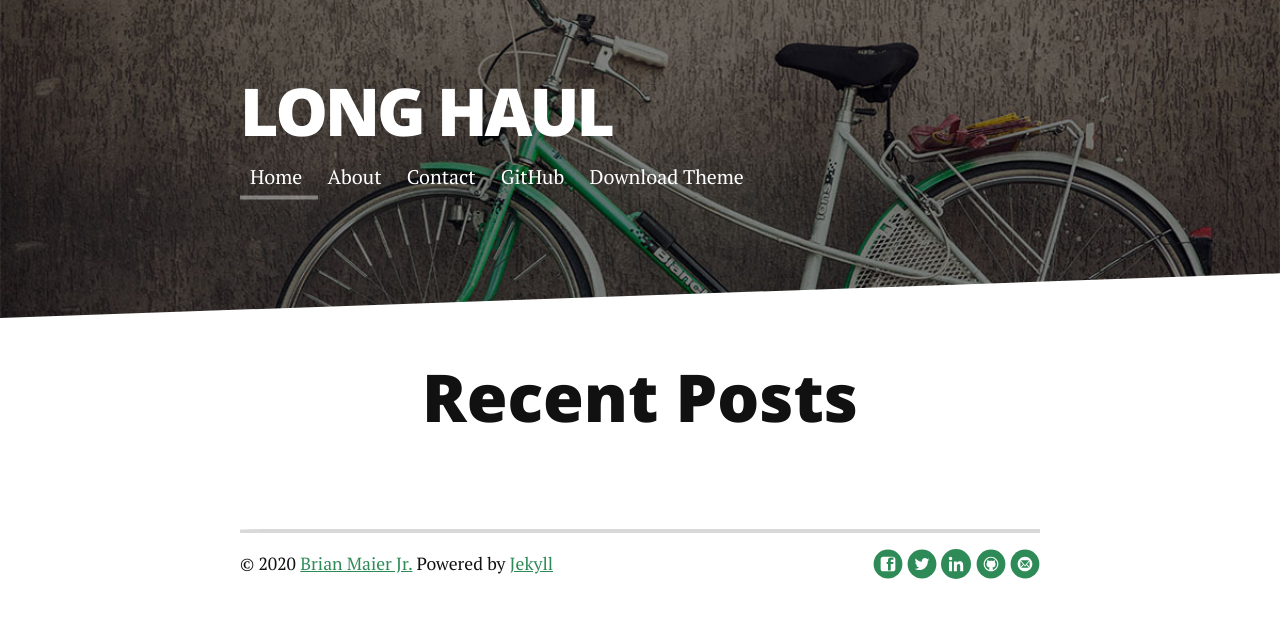
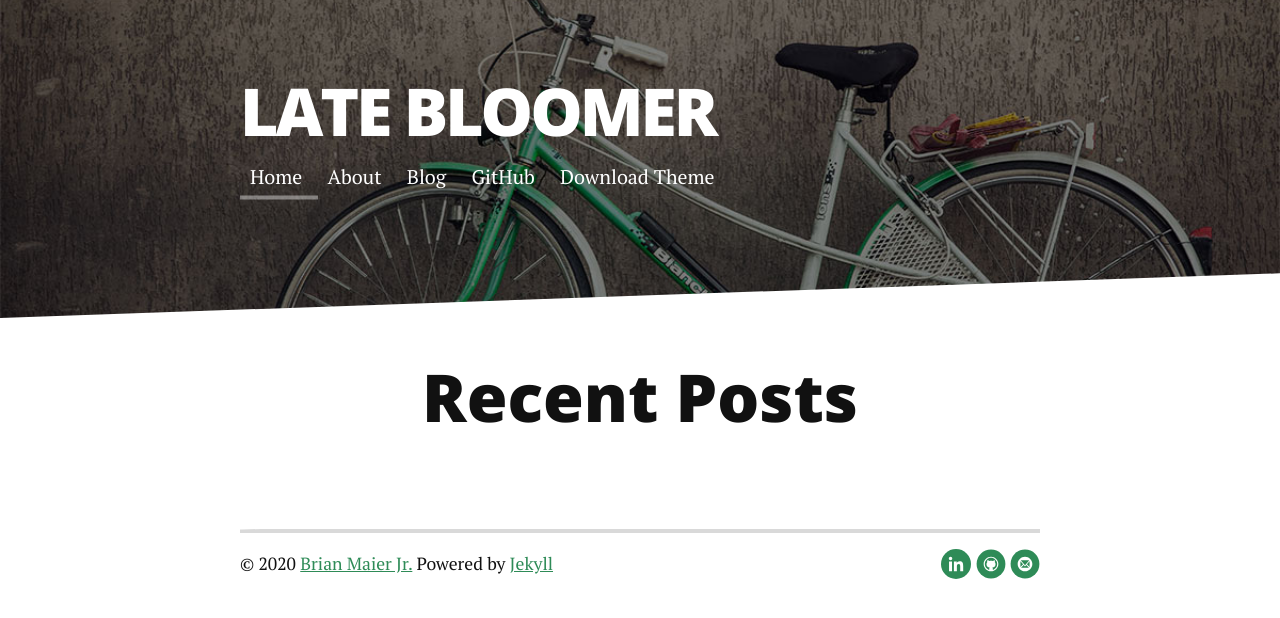
Before and after one commit to yilmajung/yilmajung.github.io, a Jekyll site: the page built from index.html, in a window 1280 px wide. Shown: the top 618 px of the page. Built offline with Jekyll 4.4.1, drawn with Linux system fonts in a browser that asks for light colours; nearby versions of some CDN libraries; the list of posts is cut into pages by our own code.

Commit message:
Update _config.yml

```diff
--- a/_config.yml
+++ b/_config.yml
@@ -1,7 +1,7 @@
-title: Long Haul
-description: Long Form Jekyll theme built with SASS / COMPASS / SUSY
+title: Late Bloomer
+description: Wooyong's blog
 
-url: http://brianmaierjr.github.com/long-haul
+url: http://yilmajung.github.io
 baseurl: ""
 paginate_path: "blog/page:num/"
 permalink: blog/:title/
@@ -16,15 +16,13 @@ navigation:
     url: /index.html
   - title: About
     url: /about
-  - title: Contact
-    url: /contact
+  - title: Blog
+    url: /blog
 
 social:
-  github: brianmaierjr
-  twitter: brianmaierjr
-  facebook: brianmaierjr
-  email: brimaidesigns@gmail.com
-  linkedin: brianmaierjr
+  github: yilmajung
+  email: woo.firstrunner@gmail.com
+  linkedin: Wooyong Jung
 
 google_analytics: "UA-58263416-1"
 
```
